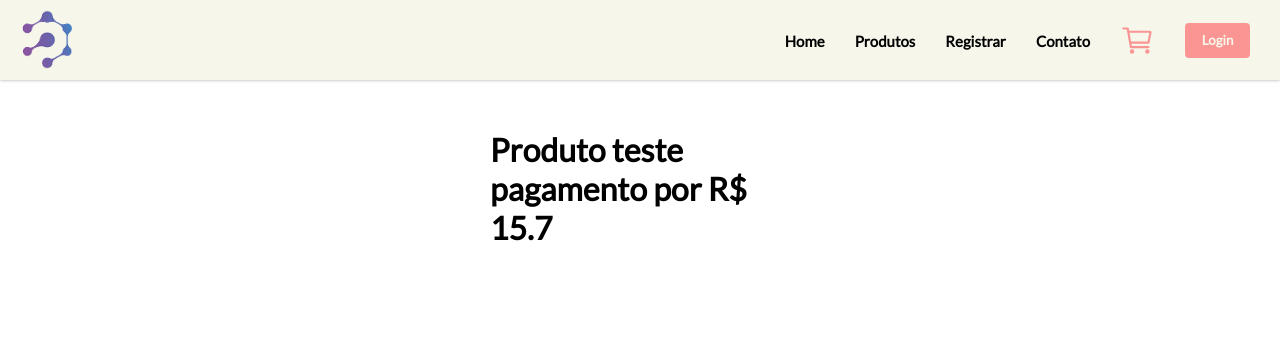
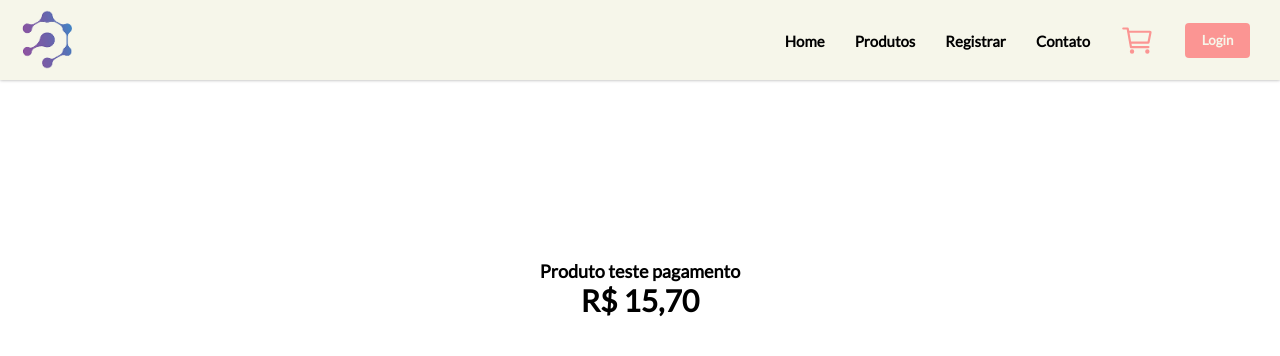
Before and after one commit to icadorin/ecommerce, a React (Create React App) app in the folder client/: page /payment in a window 1280 px wide. Shown: the top 356 px of the page. Built offline with nearby package versions, Linux system fonts and the light colour scheme.

Commit message:
paypal payment part2

```diff
--- a/client/src/assets/style.css
+++ b/client/src/assets/style.css
@@ -274,13 +274,31 @@ ul {
   display: flex;
   flex-wrap: wrap;
   justify-content: center;
-  margin-top: 50px;
+  margin-top: 180px;
 }
 
 .div-payment {
   width: 300px;
 }
 
+.payment-desc {
+  font-size: 18px;
+  text-align: center;
+}
+
+.payment-price {
+  font-size: 30px;
+  text-align: center;
+}
+
+.paypal-buttons {
+  margin-top: 10px;
+}
+
+.success {
+  color: green;
+}
+
 .footer {
   margin-top: 100px;
 }
--- a/client/src/screens/Payment.jsx
+++ b/client/src/screens/Payment.jsx
@@ -59,12 +59,13 @@ const Payment = () => {
       <div className='box-payment'>
         {paid ? (
           <div>
-            <h1>Compra realizada com sucesso!</h1>
+            <h1 className='success'>Compra realizada com sucesso!</h1>
           </div>
         ) : (
           <div className='div-payment'>
-            <h1>{product.description} por R$ {product.price}</h1>
-            <div ref={v => (paypalRef = v)} />
+            <h1 className='payment-desc'>{product.description}</h1>
+            <h1 className='payment-price'>{product.price.toLocaleString('pt-br', { style: 'currency', currency: 'BRL' })}</h1>
+            <div className='paypal-buttons' ref={v => (paypalRef = v)} />
           </div>
         )}
       </div>
```
